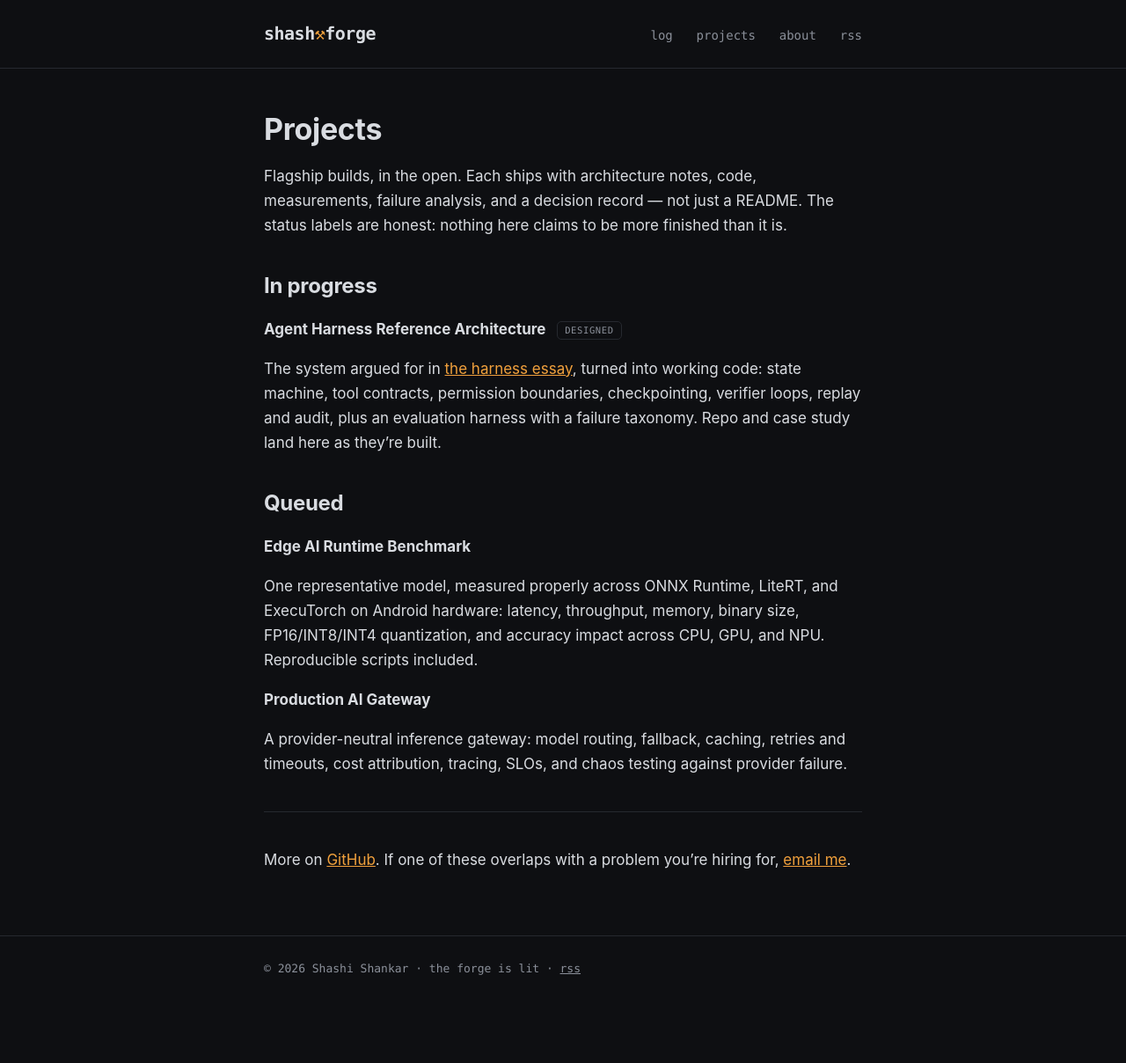
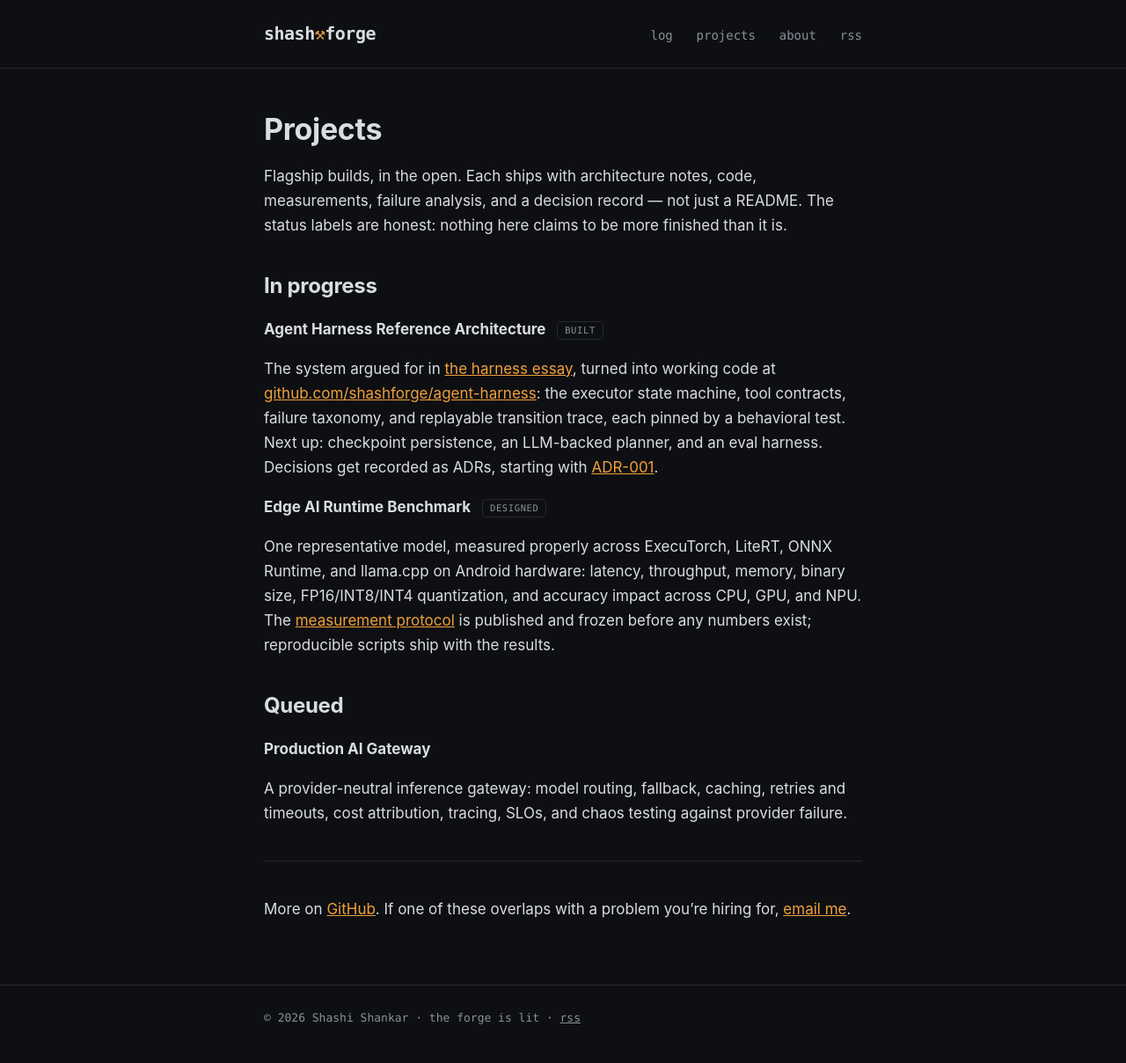
Before and after one commit to shashforge/shashforge.github.io, a Jekyll site: the page built from projects.md, in a window 1280 px wide. Shown: the whole page at 88% size. Built offline with Jekyll 4.4.1, drawn with Linux system fonts in a browser that asks for light colours; before the commit the page ends 1152 px from its top, so only the background shows below that.

Commit message:
Update projects.md

```diff
--- a/projects.md
+++ b/projects.md
@@ -13,23 +13,29 @@ finished than it is.
 
 ## In progress
 
-**Agent Harness Reference Architecture** <span class="status-badge">designed</span>
+**Agent Harness Reference Architecture** <span class="status-badge">built</span>
 
 The system argued for in
-[the harness essay](/log/the-model-was-never-the-product/), turned
-into working code: state machine, tool contracts, permission boundaries,
-checkpointing, verifier loops, replay and audit, plus an evaluation
-harness with a failure taxonomy. Repo and case study land here as they're
-built.
+[the harness essay](/log/the-model-was-never-the-product/), turned into
+working code at
+[github.com/shashforge/agent-harness](https://github.com/shashforge/agent-harness):
+the executor state machine, tool contracts, failure taxonomy, and
+replayable transition trace, each pinned by a behavioral test. Next up:
+checkpoint persistence, an LLM-backed planner, and an eval harness.
+Decisions get recorded as ADRs, starting with
+[ADR-001](/log/adr-001-python-vs-cpp/).
+
+**Edge AI Runtime Benchmark** <span class="status-badge">designed</span>
+
+One representative model, measured properly across ExecuTorch, LiteRT,
+ONNX Runtime, and llama.cpp on Android hardware: latency, throughput,
+memory, binary size, FP16/INT8/INT4 quantization, and accuracy impact
+across CPU, GPU, and NPU. The
+[measurement protocol](/log/edge-ai-benchmark-protocol/) is published
+and frozen before any numbers exist; reproducible scripts ship with the
+results.
 
 ## Queued
-
-**Edge AI Runtime Benchmark**
-
-One representative model, measured properly across ONNX Runtime, LiteRT,
-and ExecuTorch on Android hardware: latency, throughput, memory, binary
-size, FP16/INT8/INT4 quantization, and accuracy impact across CPU, GPU,
-and NPU. Reproducible scripts included.
 
 **Production AI Gateway**
 
```
